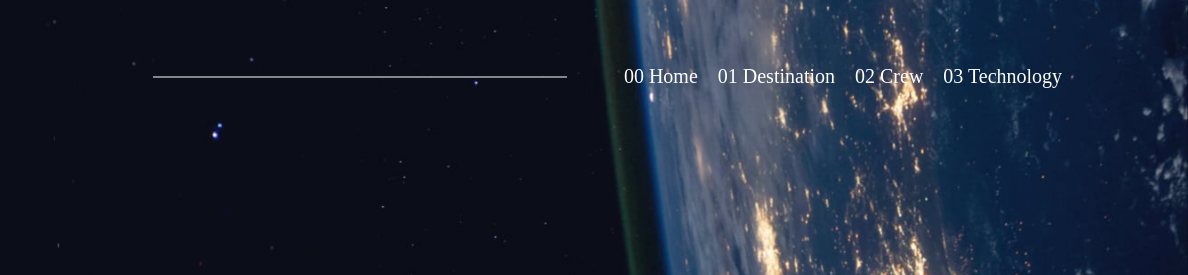
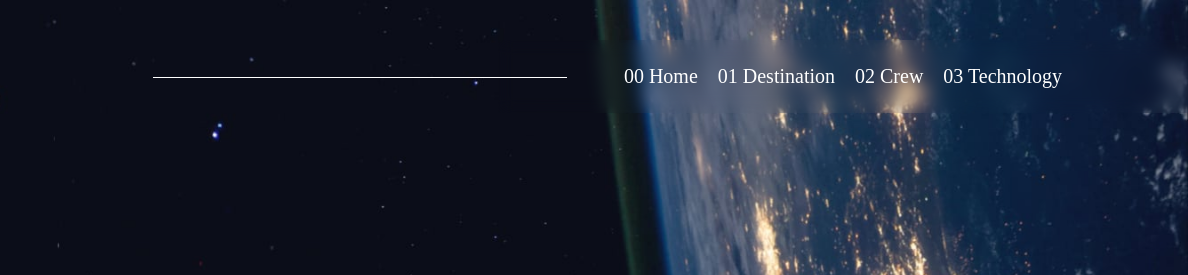
Before and after one commit to EufranioDiogo/nasa-space-website, a plain HTML site: page index.html in a window 1280 px wide. Shown: the top 275 px of the page, 92-1280 px from the left. Drawn offline with Linux system fonts and the light colour scheme.

Commit message:
feat: adding blur menu

```diff
--- a/css/pages-default.css
+++ b/css/pages-default.css
@@ -37,7 +37,7 @@
   top: 0;
   width: 100%;
   height: 100%;
-  filter: blur(0.2rem);
+  backdrop-filter: blur(8px);
 }
 
 .main-menu-container::before {
@@ -49,6 +49,7 @@
   width: 60%;
   height: 0.1rem;
   background-color: #fff;
+  z-index: 1;
 }
 
 .main-menu {
```
